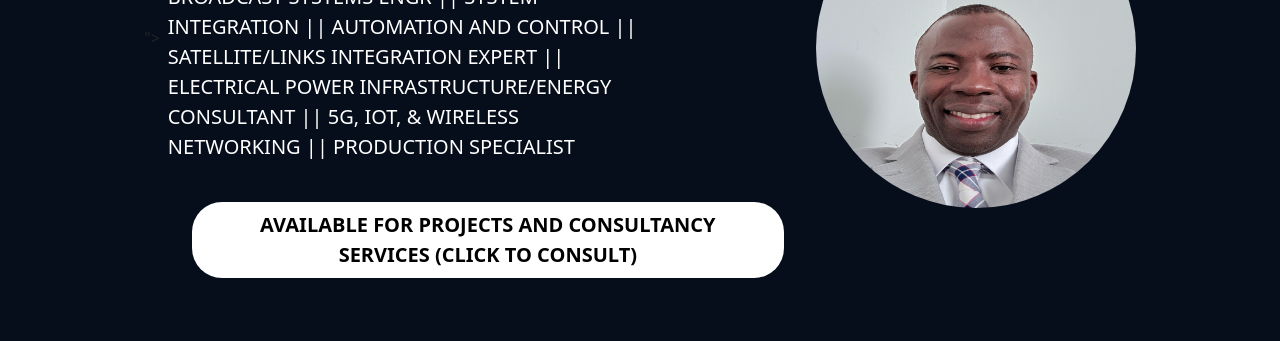
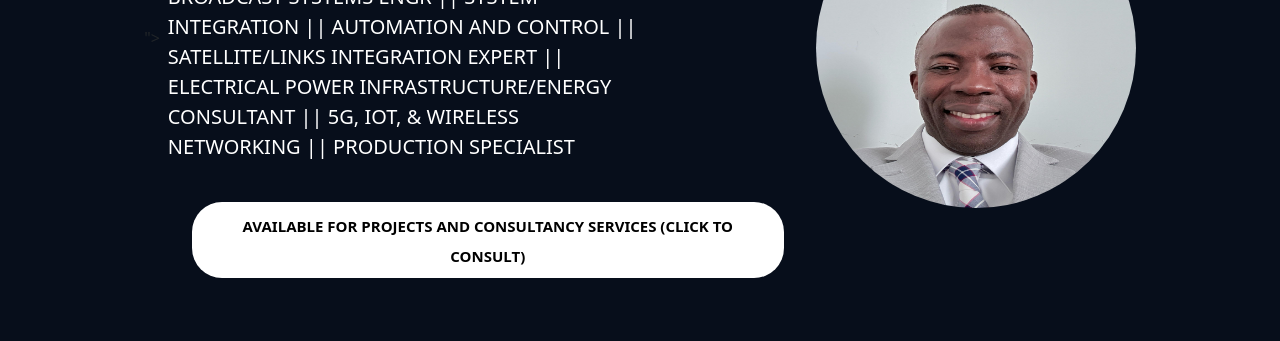
Before and after one commit to Ad3n1x/Adeniran-Adewale-s-website, a plain HTML site: page index.html in a window 1280 px wide. Shown: the part 324-665 px from the top of the page. Drawn offline with nearby package versions, Linux system fonts and the light colour scheme.

Commit message:
updated font

```diff
--- a/index.html
+++ b/index.html
@@ -61,7 +61,7 @@
           Networking || Production Specialist
         </p>
         <div class="d-flex gap-3">
-          <button class="btn1 m-4 px-4 py-2"><a href="https://wa.me/14632671546" target="_blank" class="SDI">AVAILABLE FOR PROJECTS AND CONSULTANCY SERVICES (CLICK TO CONSULT)</a></button>
+          <button class="btn1 m-4 px-4 py-2"><a href="https://wa.me/14632671546" target="_blank" class="SDI1 text-center">AVAILABLE FOR PROJECTS AND CONSULTANCY SERVICES (CLICK TO CONSULT)</a></button>
         </div>
       </div>
       <div>
--- a/yomiade.css
+++ b/yomiade.css
@@ -164,7 +164,11 @@ main {
     color: black !important;
     text-decoration: none !important;
 }
-
+.SDI1 {
+    color: black !important;
+    text-decoration: none !important;
+    font-size: 15px;
+}
 .asd {
     width: 2rem;
 }
```
